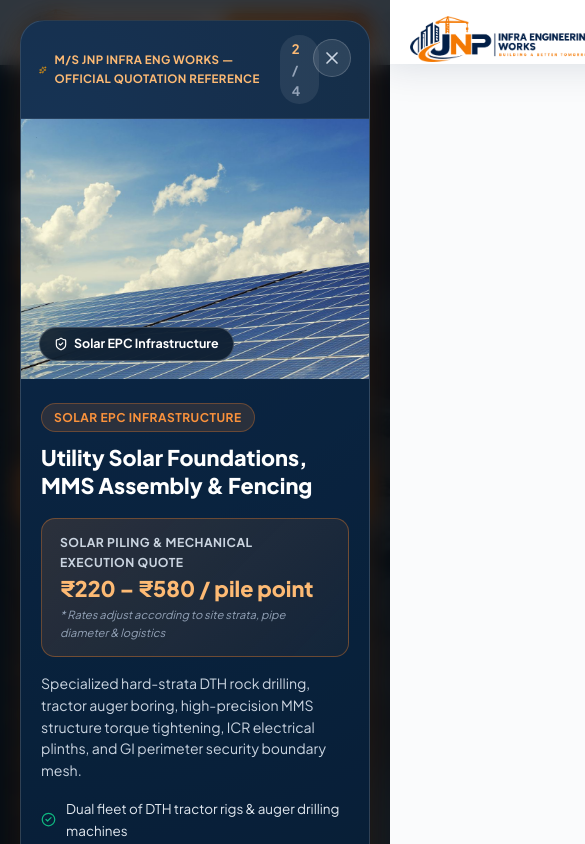
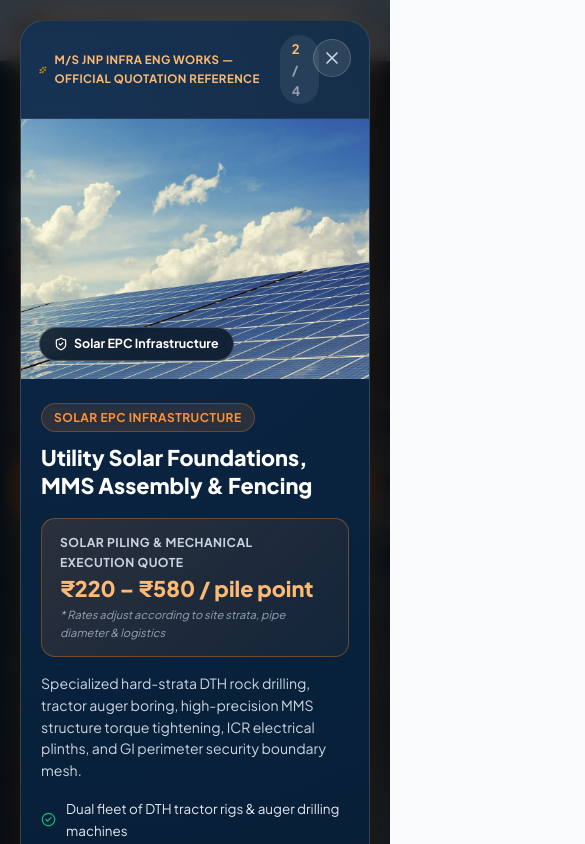
Before and after one commit to dawarepunam/vjn, a Next.js app: page / in a window 390 px wide. Shown: the top 844 px of the page, 585 px wide, since content can reach past the window. Built offline with nearby package versions, Linux system fonts and the light colour scheme.

Commit message:
fix(mobile): resolve horizontal overflow, scale header logo, fix mobile drawer visibility and z-index

```diff
--- a/src/app/globals.css
+++ b/src/app/globals.css
@@ -65,6 +65,8 @@
   background-color: var(--color-bg-main);
   color: var(--color-text-main);
   font-family: var(--font-family-sans);
+  overflow-x: hidden;
+  max-width: 100vw;
 }
 
 body {
@@ -72,11 +74,15 @@
   display: flex;
   flex-direction: column;
   overflow-x: hidden;
+  max-width: 100vw;
   line-height: 1.6;
+  position: relative;
 }
 
 main {
   flex: 1 0 auto;
+  overflow-x: hidden;
+  width: 100%;
 }
 
 img {
--- a/src/components/Header/Header.module.css
+++ b/src/components/Header/Header.module.css
@@ -36,8 +36,9 @@
 
 @media (max-width: 640px) {
   .navInner {
-    padding: 0 18px;
-    height: 64px;
+    padding: 0 14px;
+    height: 60px;
+    gap: 12px;
   }
 }
 
@@ -47,6 +48,7 @@
   align-items: center;
   text-decoration: none;
   flex-shrink: 0;
+  max-width: 170px;
   transition: opacity 220ms ease;
 }
 
@@ -55,11 +57,21 @@
 }
 
 .headerLogoImg {
-  height: 46px;
+  height: 40px;
   width: auto;
-  max-width: 220px;
+  max-width: 100%;
   object-fit: contain;
   display: block;
+}
+
+@media (max-width: 480px) {
+  .brandLink {
+    max-width: 145px;
+  }
+
+  .headerLogoImg {
+    height: 34px;
+  }
 }
 
 /* ─── Desktop Nav ─── */
@@ -149,8 +161,8 @@
   visibility: hidden;
   pointer-events: none;
   transition: opacity 220ms cubic-bezier(0.16, 1, 0.3, 1),
-              transform 220ms cubic-bezier(0.16, 1, 0.3, 1),
-              visibility 0ms 220ms;
+    transform 220ms cubic-bezier(0.16, 1, 0.3, 1),
+    visibility 0ms 220ms;
   z-index: 200;
 }
 
@@ -160,8 +172,8 @@
   pointer-events: auto;
   transform: translateX(-50%) translateY(0);
   transition: opacity 220ms cubic-bezier(0.16, 1, 0.3, 1),
-              transform 220ms cubic-bezier(0.16, 1, 0.3, 1),
-              visibility 0ms 0ms;
+    transform 220ms cubic-bezier(0.16, 1, 0.3, 1),
+    visibility 0ms 0ms;
 }
 
 /* Dropdown arrow */
@@ -296,6 +308,12 @@
   white-space: nowrap;
 }
 
+@media (max-width: 959px) {
+  .quoteBtn {
+    display: none;
+  }
+}
+
 .quoteBtn:hover {
   transform: translateY(-2px);
   box-shadow: 0 6px 18px rgba(247, 147, 30, 0.45);
@@ -310,16 +328,19 @@
   display: flex;
   align-items: center;
   justify-content: center;
-  width: 40px;
-  height: 40px;
+  width: 42px;
+  height: 42px;
   border-radius: 9px;
-  background: rgba(11, 34, 64, 0.05);
+  background: rgba(11, 34, 64, 0.06);
   color: #0B2240;
+  border: 1px solid rgba(11, 34, 64, 0.1);
   transition: background 200ms ease;
+  cursor: pointer;
+  flex-shrink: 0;
 }
 
 .mobileMenuToggle:hover {
-  background: rgba(11, 34, 64, 0.1);
+  background: rgba(11, 34, 64, 0.12);
 }
 
 @media (min-width: 960px) {
@@ -332,9 +353,10 @@
 .mobileOverlay {
   position: fixed;
   inset: 0;
-  background: rgba(5, 15, 30, 0.55);
-  backdrop-filter: blur(4px);
-  z-index: 1001;
+  background: rgba(5, 15, 30, 0.65);
+  backdrop-filter: blur(6px);
+  -webkit-backdrop-filter: blur(6px);
+  z-index: 9998;
   opacity: 0;
   visibility: hidden;
   transition: opacity 280ms ease, visibility 0ms 280ms;
@@ -352,16 +374,17 @@
   top: 0;
   right: 0;
   bottom: 0;
-  width: 88%;
-  max-width: 340px;
+  width: 86%;
+  max-width: 320px;
   background: #FFFFFF;
-  z-index: 1002;
-  box-shadow: -8px 0 40px rgba(11, 34, 64, 0.15);
+  z-index: 9999;
+  box-shadow: -10px 0 50px rgba(0, 0, 0, 0.28);
   transform: translateX(100%);
-  transition: transform 320ms cubic-bezier(0.16, 1, 0.3, 1);
+  transition: transform 300ms cubic-bezier(0.16, 1, 0.3, 1);
   display: flex;
   flex-direction: column;
   overflow-y: auto;
+  -webkit-overflow-scrolling: touch;
 }
 
 .mobileDrawerOpen {
@@ -487,4 +510,4 @@
 .certBadge,
 .navContainer,
 .mobileDrawerFooter,
-.mobileQuoteBtn { }
+.mobileQuoteBtn {}
```
